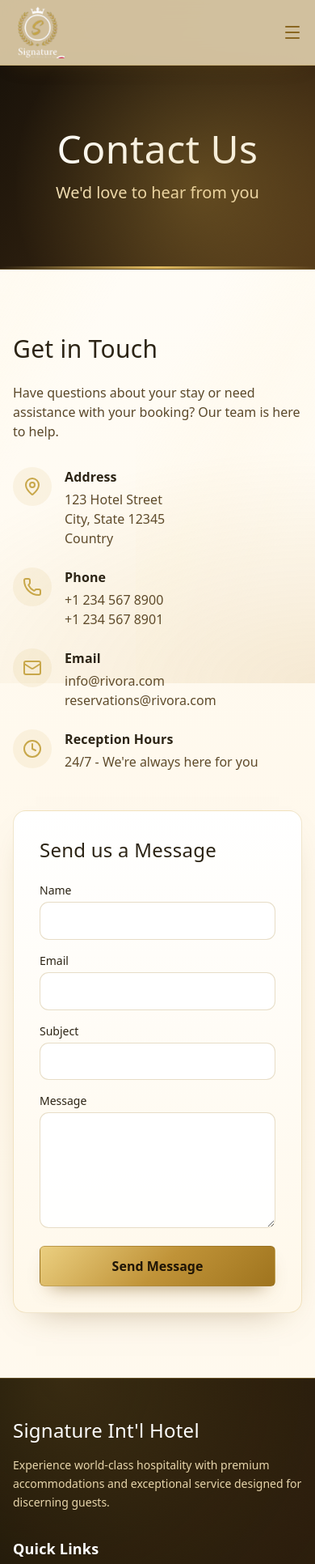
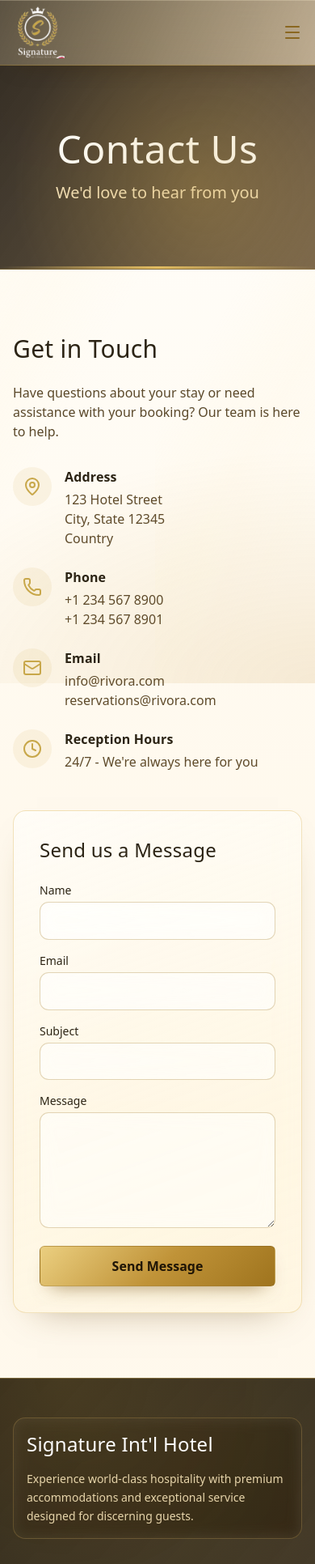
Before and after one commit to stephenmayowa112/signaturehotel, a Next.js app: page /contact in a window 390 px wide. Shown: the top 1932 px of the page at 81% size. Built offline with nearby package versions, Linux system fonts and the light colour scheme.

Commit message:
Add room selection: Users can now choose specific room numbers when booking, with real-time availability checking

```diff
--- a/app/globals.css
+++ b/app/globals.css
@@ -19,6 +19,14 @@ body {
   min-height: 100vh;
   position: relative;
   isolation: isolate;
+}
+
+:root {
+  --glass-light: rgba(255, 255, 255, 0.42);
+  --glass-light-strong: rgba(255, 255, 255, 0.56);
+  --glass-gold: rgba(238, 214, 158, 0.3);
+  --glass-dark: rgba(27, 18, 7, 0.48);
+  --glass-border: rgba(232, 201, 129, 0.38);
 }
 
 body::before,
@@ -67,10 +75,12 @@ h1, h2, h3, h4, h5, h6 {
 }
 
 .luxury-nav-shell {
-  background: rgba(204, 186, 149, 0.9);
-  backdrop-filter: blur(14px);
-  border-bottom: 1px solid rgba(200, 167, 74, 0.35);
-  box-shadow: 0 10px 30px -22px rgba(120, 83, 19, 0.6);
+  background:
+    linear-gradient(115deg, rgba(32, 22, 8, 0.72) 0%, rgba(79, 57, 22, 0.58) 56%, rgba(121, 87, 37, 0.48) 100%);
+  backdrop-filter: blur(16px) saturate(145%);
+  -webkit-backdrop-filter: blur(16px) saturate(145%);
+  border-bottom: 1px solid rgba(227, 190, 101, 0.42);
+  box-shadow: 0 16px 30px -24px rgba(54, 36, 10, 0.72), inset 0 1px 0 rgba(255, 243, 211, 0.25);
 }
 
 .luxury-nav-link {
@@ -105,9 +115,11 @@ h1, h2, h3, h4, h5, h6 {
 .luxury-page-header {
   position: relative;
   overflow: hidden;
-  border-bottom: 1px solid rgba(212, 174, 83, 0.35);
+  border-bottom: 1px solid rgba(212, 174, 83, 0.38);
   background:
-    linear-gradient(125deg, #1a130a 0%, #30210f 52%, #4d3416 100%);
+    linear-gradient(125deg, rgba(26, 19, 10, 0.88) 0%, rgba(48, 33, 15, 0.82) 52%, rgba(77, 52, 22, 0.76) 100%);
+  backdrop-filter: blur(8px) saturate(120%);
+  -webkit-backdrop-filter: blur(8px) saturate(120%);
 }
 
 .luxury-page-header::before {
@@ -130,17 +142,20 @@ h1, h2, h3, h4, h5, h6 {
 }
 
 .luxury-card {
-  background: linear-gradient(180deg, #ffffff 0%, #fff8ea 100%);
-  border: 1px solid rgba(204, 167, 73, 0.28);
-  box-shadow: 0 18px 42px -28px rgba(105, 73, 14, 0.5);
+  background:
+    linear-gradient(160deg, rgba(255, 255, 255, 0.58) 0%, rgba(255, 248, 231, 0.42) 56%, rgba(255, 242, 212, 0.34) 100%);
+  backdrop-filter: blur(14px) saturate(125%);
+  -webkit-backdrop-filter: blur(14px) saturate(125%);
+  border: 1px solid rgba(224, 189, 107, 0.42);
+  box-shadow: 0 20px 44px -30px rgba(93, 63, 11, 0.5), inset 0 1px 0 rgba(255, 255, 255, 0.72);
   border-radius: 1rem;
   transition: transform 0.32s ease, box-shadow 0.32s ease, border-color 0.32s ease;
 }
 
 .luxury-card:hover {
   transform: translateY(-6px);
-  border-color: rgba(204, 167, 73, 0.55);
-  box-shadow: 0 24px 48px -24px rgba(108, 74, 12, 0.45);
+  border-color: rgba(218, 177, 83, 0.62);
+  box-shadow: 0 28px 50px -26px rgba(108, 74, 12, 0.48), inset 0 1px 0 rgba(255, 255, 255, 0.86);
 }
 
 .luxury-button {
@@ -172,14 +187,16 @@ h1, h2, h3, h4, h5, h6 {
 }
 
 .luxury-soft-section {
-  background: linear-gradient(180deg, #fffdfa 0%, #fff5e2 100%);
+  background: linear-gradient(180deg, rgba(255, 253, 250, 0.82) 0%, rgba(255, 245, 226, 0.72) 100%);
 }
 
 .luxury-input {
   width: 100%;
   border-radius: 0.7rem;
-  border: 1px solid rgba(170, 132, 54, 0.28);
-  background: rgba(255, 255, 255, 0.94);
+  border: 1px solid rgba(170, 132, 54, 0.34);
+  background: rgba(255, 255, 255, 0.56);
+  backdrop-filter: blur(10px) saturate(120%);
+  -webkit-backdrop-filter: blur(10px) saturate(120%);
   padding: 0.65rem 0.9rem;
   color: #2b2110;
   transition: border-color 0.25s ease, box-shadow 0.25s ease, background-color 0.25s ease;
@@ -189,7 +206,48 @@ h1, h2, h3, h4, h5, h6 {
   outline: none;
   border-color: rgba(188, 140, 49, 0.88);
   box-shadow: 0 0 0 4px rgba(208, 171, 82, 0.18);
-  background: #ffffff;
+  background: rgba(255, 255, 255, 0.74);
+}
+
+.glass-panel {
+  background: linear-gradient(145deg, var(--glass-light-strong) 0%, var(--glass-light) 56%, rgba(255, 246, 224, 0.26) 100%);
+  border: 1px solid var(--glass-border);
+  backdrop-filter: blur(16px) saturate(130%);
+  -webkit-backdrop-filter: blur(16px) saturate(130%);
+  box-shadow: 0 18px 34px -24px rgba(60, 41, 11, 0.56), inset 0 1px 0 rgba(255, 255, 255, 0.82);
+}
+
+.glass-panel-dark {
+  background: linear-gradient(140deg, rgba(31, 20, 6, 0.62) 0%, var(--glass-dark) 56%, rgba(78, 55, 18, 0.4) 100%);
+  border: 1px solid rgba(235, 198, 106, 0.4);
+  backdrop-filter: blur(16px) saturate(135%);
+  -webkit-backdrop-filter: blur(16px) saturate(135%);
+  box-shadow: 0 20px 34px -24px rgba(22, 14, 5, 0.75), inset 0 1px 0 rgba(255, 250, 236, 0.2);
+}
+
+.hero-glass-panel {
+  border-radius: 1.35rem;
+  padding: 1.4rem 1.1rem;
+  background: linear-gradient(150deg, rgba(27, 18, 7, 0.54) 0%, rgba(65, 44, 13, 0.38) 65%, rgba(130, 92, 30, 0.2) 100%);
+  border: 1px solid rgba(241, 204, 113, 0.34);
+  backdrop-filter: blur(12px) saturate(132%);
+  -webkit-backdrop-filter: blur(12px) saturate(132%);
+  box-shadow: 0 20px 38px -24px rgba(17, 12, 4, 0.8), inset 0 1px 0 rgba(255, 249, 231, 0.2);
+}
+
+.glass-footer-shell {
+  background: linear-gradient(132deg, rgba(16, 11, 4, 0.92) 0%, rgba(37, 26, 9, 0.86) 55%, rgba(61, 43, 16, 0.82) 100%);
+  backdrop-filter: blur(14px) saturate(120%);
+  -webkit-backdrop-filter: blur(14px) saturate(120%);
+}
+
+.footer-glass-card {
+  padding: 1rem;
+  border-radius: 0.95rem;
+  background: linear-gradient(145deg, rgba(255, 242, 214, 0.08) 0%, rgba(255, 237, 188, 0.04) 100%);
+  border: 1px solid rgba(230, 188, 95, 0.22);
+  backdrop-filter: blur(9px);
+  -webkit-backdrop-filter: blur(9px);
 }
 
 .facility-grid {
--- a/app/page.tsx
+++ b/app/page.tsx
@@ -19,7 +19,7 @@ export default function HomePage() {
         >
           <div className="absolute inset-0 bg-gradient-to-b from-black/70 via-[#342208]/65 to-black/80"></div>
           <div className="absolute inset-0 bg-[radial-gradient(circle_at_20%_20%,rgba(225,183,78,0.25),transparent_40%),radial-gradient(circle_at_85%_70%,rgba(225,183,78,0.18),transparent_48%)]"></div>
-          <div className="relative z-10 text-center px-4 max-w-4xl mx-auto">
+          <div className="hero-glass-panel relative z-10 text-center px-4 max-w-4xl mx-auto pt-16 md:pt-20">
             <p className="hero-eyebrow mb-4 animate-fade-in-up">
               The Signature of Refined Stays
             </p>
--- a/components/AdminHeader.tsx
+++ b/components/AdminHeader.tsx
@@ -43,14 +43,14 @@ export default function AdminHeader({ user }: { user: any }) {
           <div className="flex items-center gap-4">
             <Link
               href="/"
-              className="flex items-center gap-2 text-[#3d2e14] hover:text-primary-dark transition"
+              className="flex items-center gap-2 px-3 py-1.5 rounded-full glass-panel text-[#f4e8cc] hover:text-[#fff6de] transition"
             >
               <Home size={18} />
               <span className="hidden md:inline">View Site</span>
             </Link>
             <button
               onClick={handleLogout}
-              className="flex items-center gap-2 text-[#3d2e14] hover:text-red-700 transition"
+              className="flex items-center gap-2 px-3 py-1.5 rounded-full glass-panel text-[#f4e8cc] hover:text-[#ffd2d2] transition"
             >
               <LogOut size={18} />
               <span className="hidden md:inline">Logout</span>
--- a/components/Footer.tsx
+++ b/components/Footer.tsx
@@ -3,12 +3,12 @@ import { Mail, Phone, MapPin } from 'lucide-react'
 
 export default function Footer() {
   return (
-    <footer className="relative overflow-hidden bg-gradient-to-br from-[#120d05] via-[#24180a] to-[#3b2810] text-[#f5ead0] border-t border-primary/35">
+    <footer className="glass-footer-shell relative overflow-hidden text-[#f5ead0] border-t border-primary/35">
       <div className="absolute inset-0 bg-[radial-gradient(circle_at_20%_0%,rgba(216,172,70,0.18),transparent_46%),radial-gradient(circle_at_80%_100%,rgba(216,172,70,0.16),transparent_48%)]"></div>
       <div className="container mx-auto px-4 py-12">
         <div className="relative z-10 grid grid-cols-1 md:grid-cols-4 gap-8">
           {/* About */}
-          <div>
+          <div className="footer-glass-card">
             <h3 className="text-2xl font-gilda text-white mb-4">Signature Int'l Hotel</h3>
             <p className="text-sm text-[#e7d5ab] leading-relaxed">
               Experience world-class hospitality with premium accommodations and exceptional service designed for discerning guests.
@@ -16,7 +16,7 @@ export default function Footer() {
           </div>
 
           {/* Quick Links */}
-          <div>
+          <div className="footer-glass-card">
             <h4 className="text-lg font-semibold text-white mb-4">Quick Links</h4>
             <ul className="space-y-2">
               <li><Link href="/rooms" className="text-[#e7d5ab] hover:text-[#ffdf96] transition">Rooms</Link></li>
@@ -28,7 +28,7 @@ export default function Footer() {
           </div>
 
           {/* Contact Info */}
-          <div>
+          <div className="footer-glass-card">
             <h4 className="text-lg font-semibold text-white mb-4">Contact Info</h4>
             <ul className="space-y-3">
               <li className="flex items-start gap-2 text-[#e7d5ab]">
@@ -47,7 +47,7 @@ export default function Footer() {
           </div>
 
           {/* Social Media */}
-          <div>
+          <div className="footer-glass-card">
             <h4 className="text-lg font-semibold text-white mb-4">Follow Us</h4>
             <div className="flex gap-4">
               <a href="#" className="w-10 h-10 rounded-full border border-primary/45 bg-white/5 flex items-center justify-center text-[#f6e3b7] hover:text-[#ffdf96] hover:border-primary transition" aria-label="Facebook">
--- a/components/Header.tsx
+++ b/components/Header.tsx
@@ -47,7 +47,7 @@ export default function Header() {
 
         {/* Mobile Navigation */}
         {isMenuOpen && (
-          <nav className="md:hidden py-4 border-t border-primary/30 animate-fade-in">
+          <nav className="md:hidden mt-2 mb-3 px-4 py-4 rounded-2xl border border-primary/30 glass-panel animate-fade-in">
             <div className="flex flex-col space-y-4">
               <Link href="/" className="luxury-nav-link">
                 Home
```
